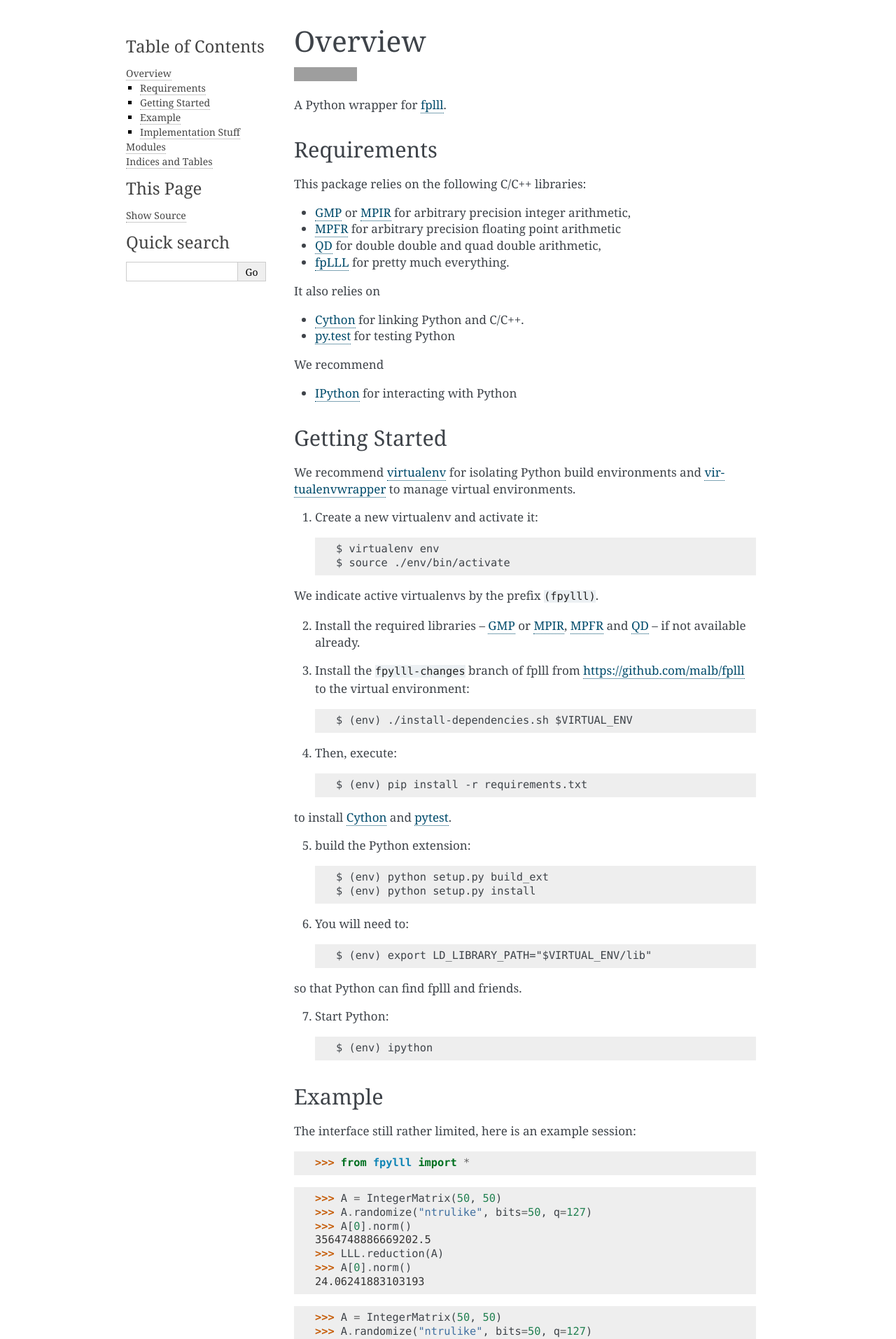
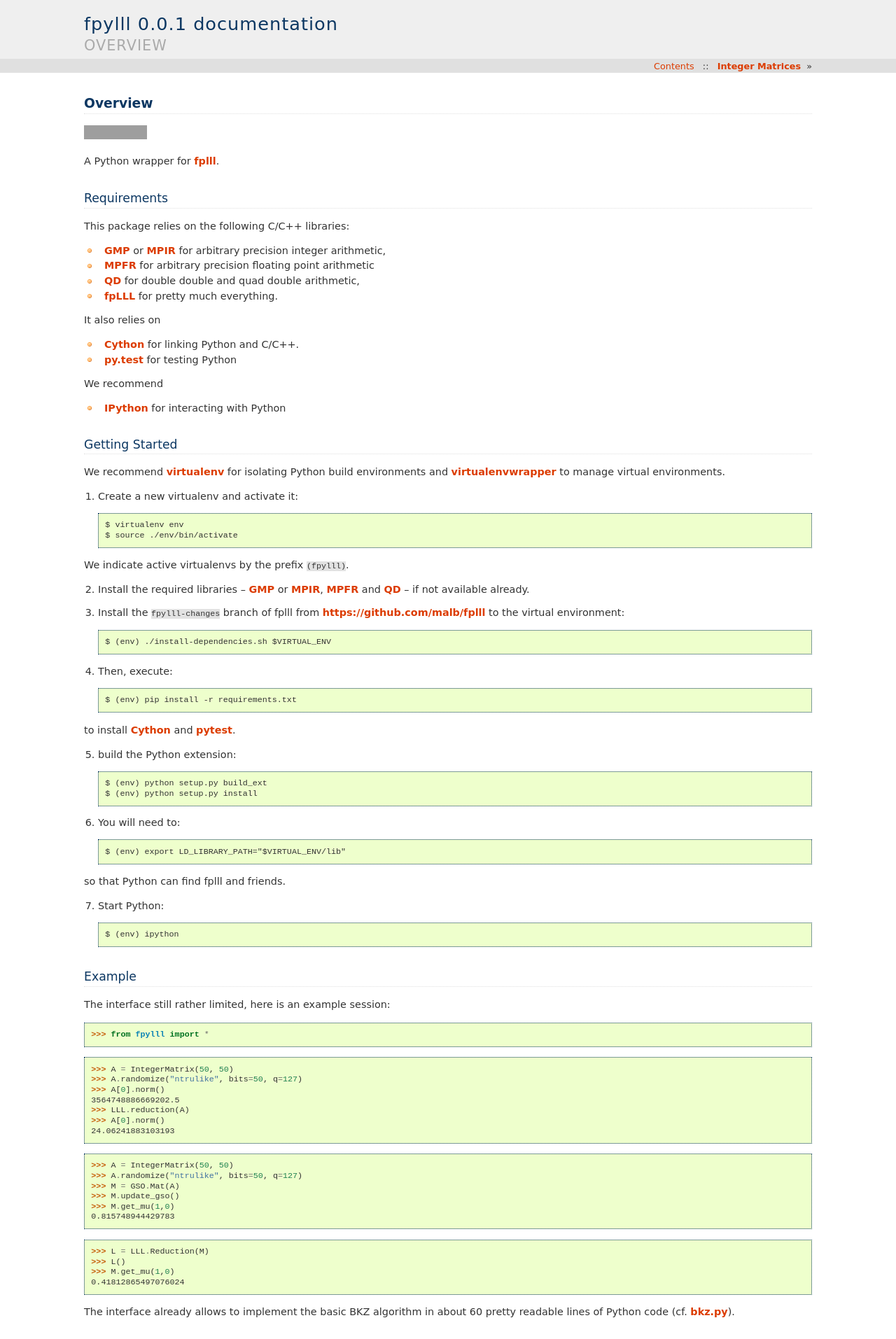
Before and after one commit to fplll/fpylll, a Sphinx documentation site: the page built from docs/index.rst, in a window 1280 px wide. Shown: the top 1913 px of the page at 70% size. Built offline with Sphinx 7.4.7, drawn with Linux system fonts in a browser that asks for light colours; some of the changed text lies outside the part shown; grey boxes are pictures that could not be loaded.

Commit message:
more doc cleanup

```diff
--- a/docs/conf.py
+++ b/docs/conf.py
@@ -1,6 +1,6 @@
 # -*- coding: utf-8 -*-
 #
-# fpyLLL documentation build configuration file, created by
+# fpylll documentation build configuration file, created by
 # sphinx-quickstart on Tue Nov  3 20:50:11 2015.
 #
 # This file is execfile()d with the current directory set to its
@@ -53,7 +53,7 @@
 master_doc = 'index'
 
 # General information about the project.
-project = u'fpyLLL'
+project = u'fpylll'
 copyright = u'2015, Martin R. Albrecht'
 author = u'Martin R. Albrecht'
 
@@ -121,7 +121,7 @@
 if on_rtd:
     html_theme = 'default'
 else:
-    html_theme = 'alabaster'
+    html_theme = 'haiku'
 
 
 # Theme options are theme-specific and customize the look and feel of a theme
@@ -214,7 +214,7 @@
 #html_search_scorer = 'scorer.js'
 
 # Output file base name for HTML help builder.
-htmlhelp_basename = 'fpyLLLdoc'
+htmlhelp_basename = 'fpyllldoc'
 
 # -- Options for LaTeX output ---------------------------------------------
 
@@ -236,7 +236,7 @@
 # (source start file, target name, title,
 #  author, documentclass [howto, manual, or own class]).
 latex_documents = [
-  (master_doc, 'fpyLLL.tex', u'fpyLLL Documentation',
+  (master_doc, 'fpylll.tex', u'fpylll Documentation',
    u'Martin R. Albrecht', 'manual'),
 ]
 
@@ -266,7 +266,7 @@
 # One entry per manual page. List of tuples
 # (source start file, name, description, authors, manual section).
 man_pages = [
-    (master_doc, 'fpylll', u'fpyLLL Documentation',
+    (master_doc, 'fpylll', u'fpylll Documentation',
      [author], 1)
 ]
 
@@ -280,8 +280,8 @@
 # (source start file, target name, title, author,
 #  dir menu entry, description, category)
 texinfo_documents = [
-  (master_doc, 'fpyLLL', u'fpyLLL Documentation',
-   author, 'fpyLLL', 'One line description of project.',
+  (master_doc, 'fpylll', u'fpylll Documentation',
+   author, 'fpylll', 'One line description of project.',
    'Miscellaneous'),
 ]
 
```
